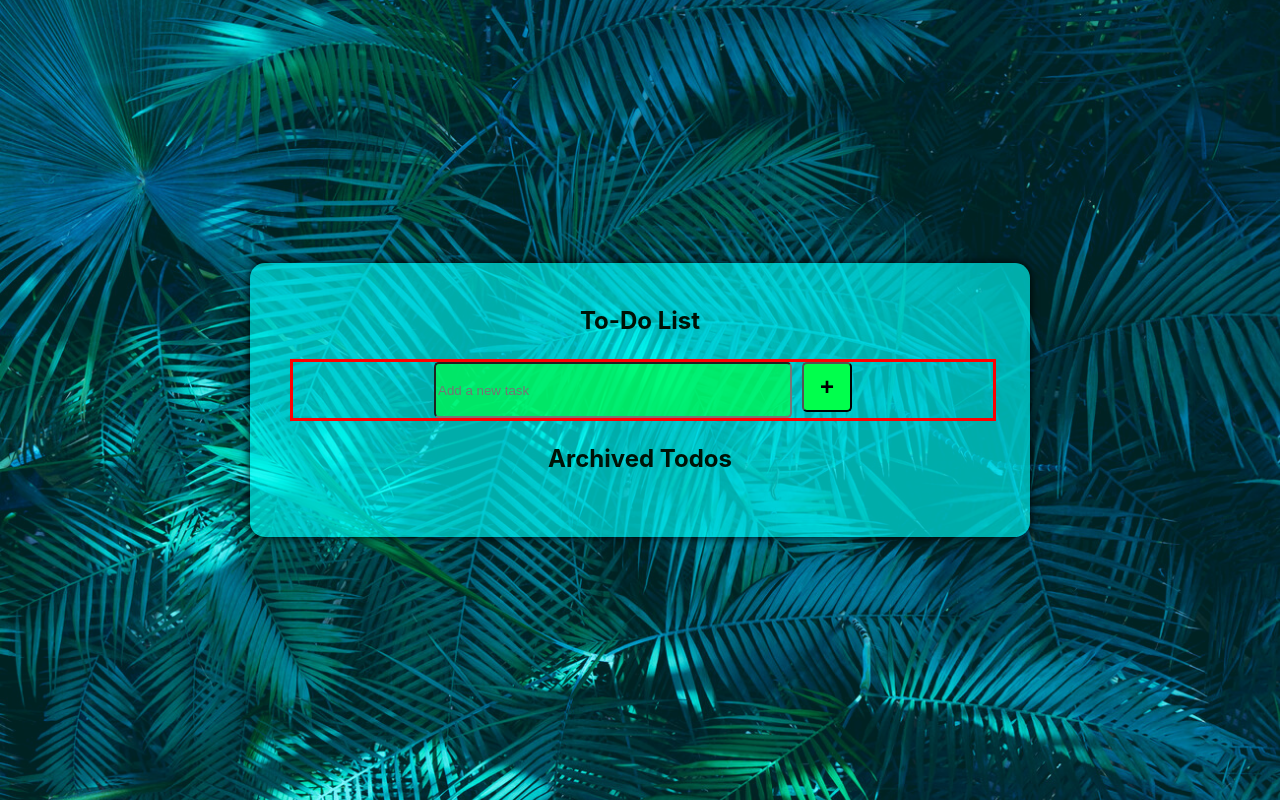
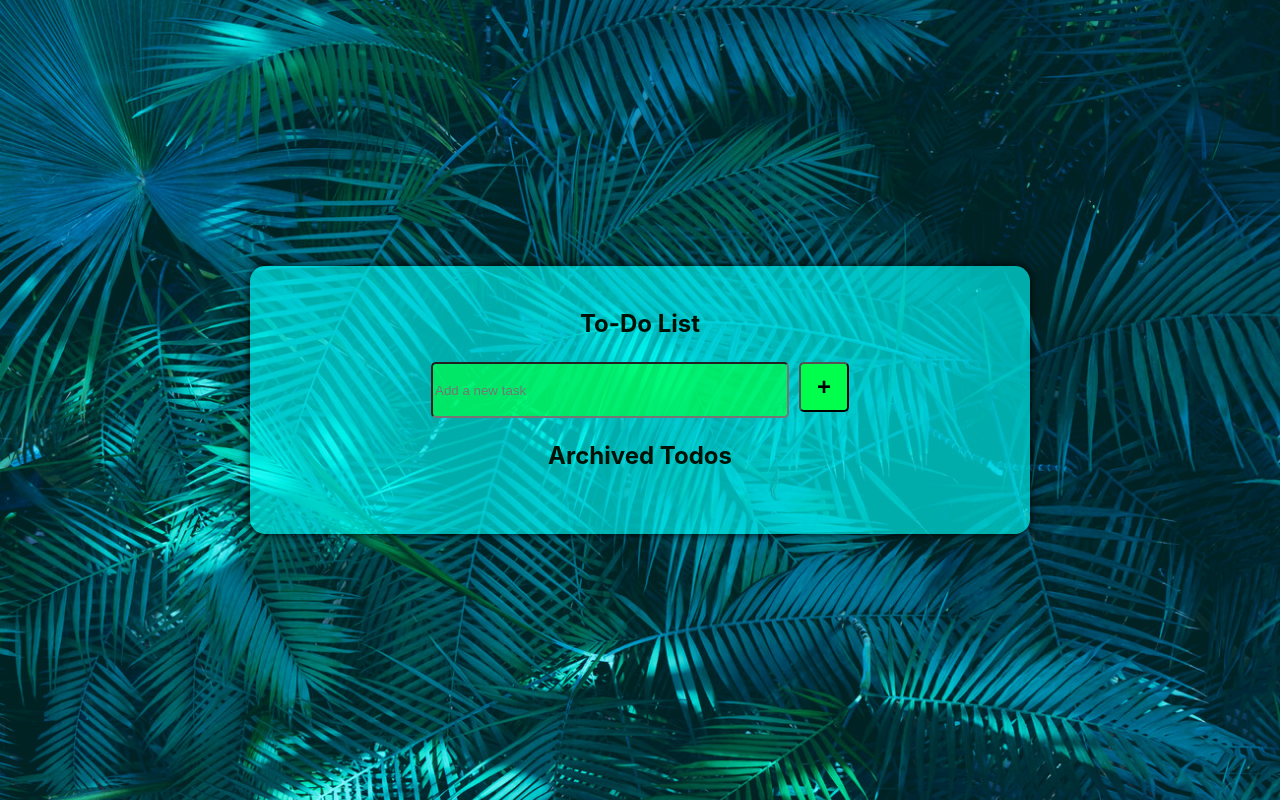
Before and after one commit to BColl91/ToDoList, a React (Vite) app: page / in a window 1280 px wide. Built offline with nearby package versions, Linux system fonts and the light colour scheme.

Commit message:
moved button

```diff
--- a/src/index.css
+++ b/src/index.css
@@ -52,12 +52,10 @@ ul {
   align-items: center;
   margin-bottom: 20px;
   width: 100%;
-  border: solid red;;
 }
 
 #new-task-input {
   flex: 1;
-  padding: 15px;
   border-radius: 5px;
   font-weight: bold;
   font-size: 20px;
@@ -80,7 +78,6 @@ ul {
   cursor: pointer;
   font-weight: bold;
   font-size: 18px;
-  margin-left: 10px;
 }
 
 .new-task-container button {
@@ -91,7 +88,6 @@ ul {
   font-weight: bold;
   font-size: 24px;
   margin-left: 10px;
-  /* display: flex; */
   align-items: center;
   justify-content: center;
   background-color: #00ff4c;
```
